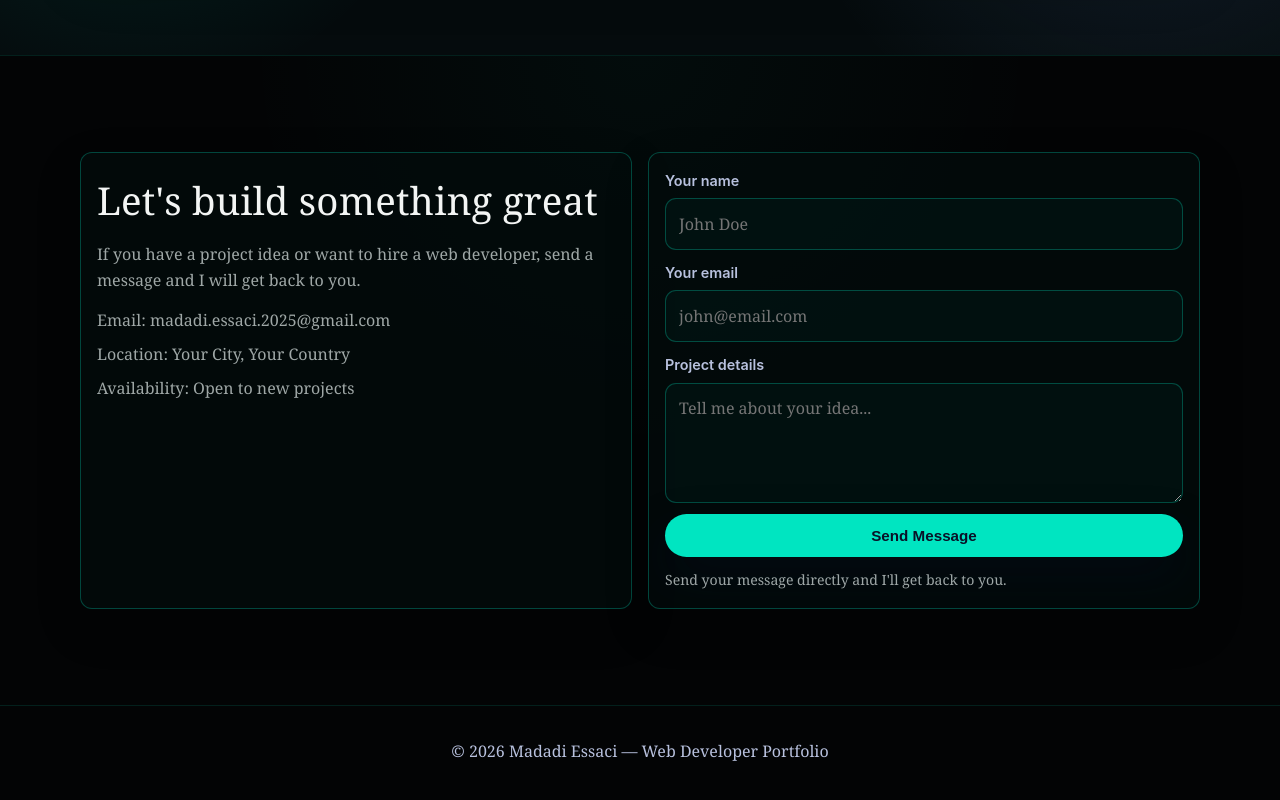
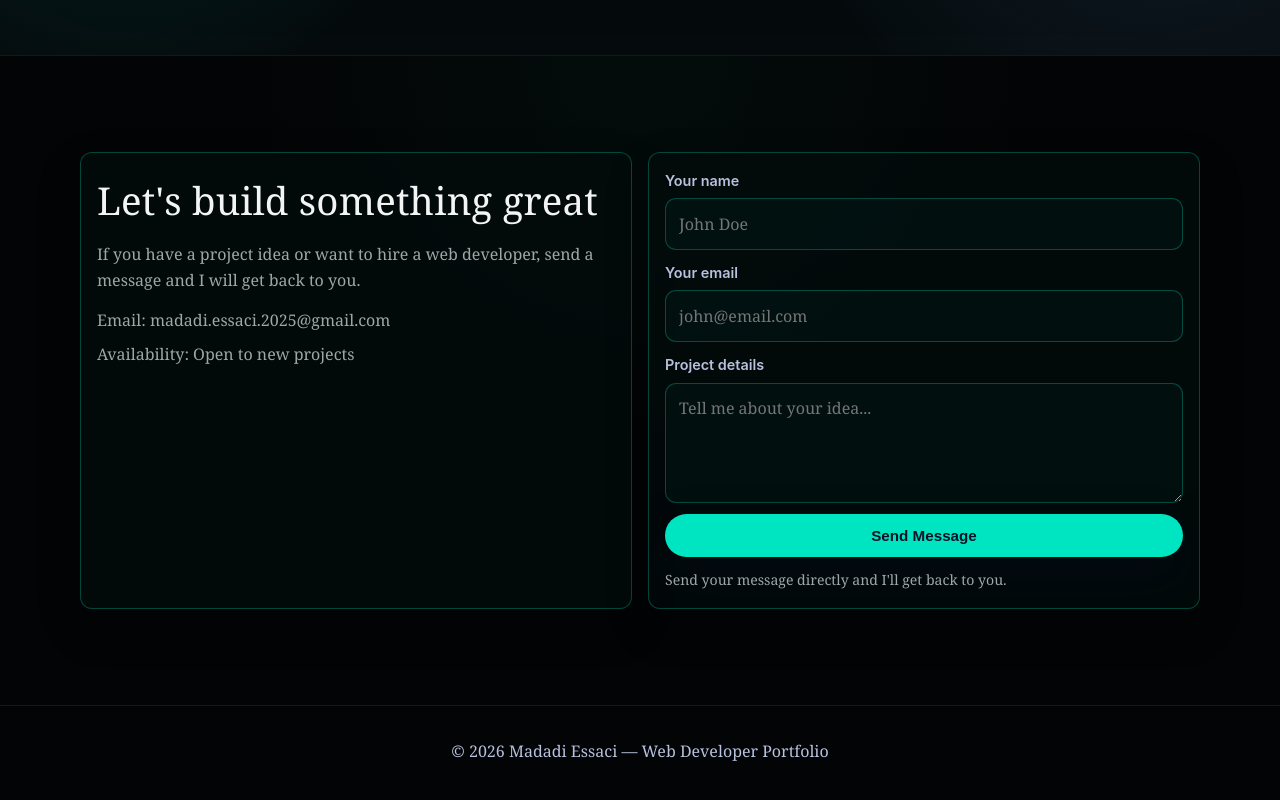
Before and after one commit to ghero0201-blip/portfolio_for_work-1.0.2, a plain HTML site: page index.html in a window 1280 px wide. Shown: the part 6259-7059 px from the top of the page. Drawn offline with Linux system fonts and the light colour scheme.

Commit message:
update portfolio

```diff
--- a/index.html
+++ b/index.html
@@ -2609,7 +2609,6 @@
           </p>
           <div class="contact-list">
             <span>Email: madadi.essaci.2025@gmail.com</span>
-            <span>Location: Your City, Your Country</span>
             <span>Availability: Open to new projects</span>
           </div>
         </article>
```
